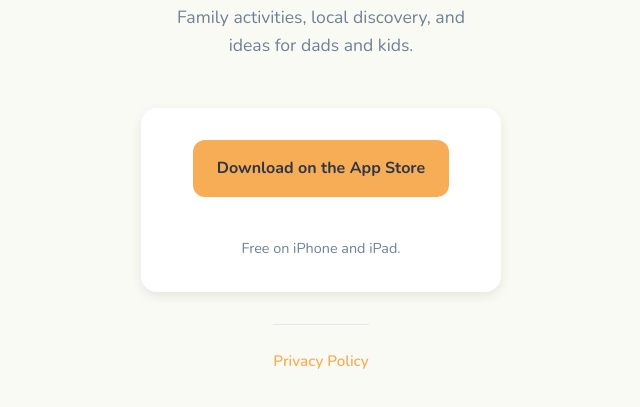
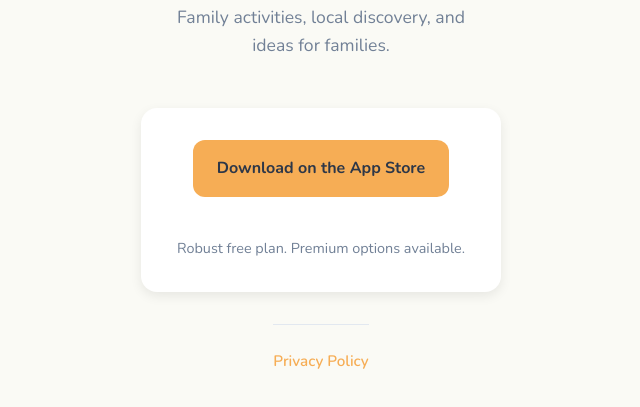
Before and after one commit to BlueGuardianSecurity/hatchbox-site, a plain HTML site: page index.html in a window 1280 px wide. Shown: the part 243-650 px from the top of the page, without its empty margins (319-959 px from the left). Drawn offline with nearby package versions, Linux system fonts and the light colour scheme.

Commit message:
Update index.html

```diff
--- a/index.html
+++ b/index.html
@@ -112,13 +112,13 @@
 </head>
 <body>
   <h1 class="logo">Hatchbox</h1>
-  <p class="tagline">Family activities, local discovery, and ideas for dads and kids.</p>
+  <p class="tagline">Family activities, local discovery, and ideas for families.</p>
   <div class="card">
     <a href="https://apps.apple.com/app/hatchbox" class="app-store-link">
       Download on the App Store
     </a>
     <p style="margin: var(--space-md) 0 0; font-size: 0.9rem; color: var(--text-secondary);">
-      Free on iPhone and iPad.
+      Robust free plan. Premium options available.
     </p>
   </div>
   <nav class="footer-links">
```
